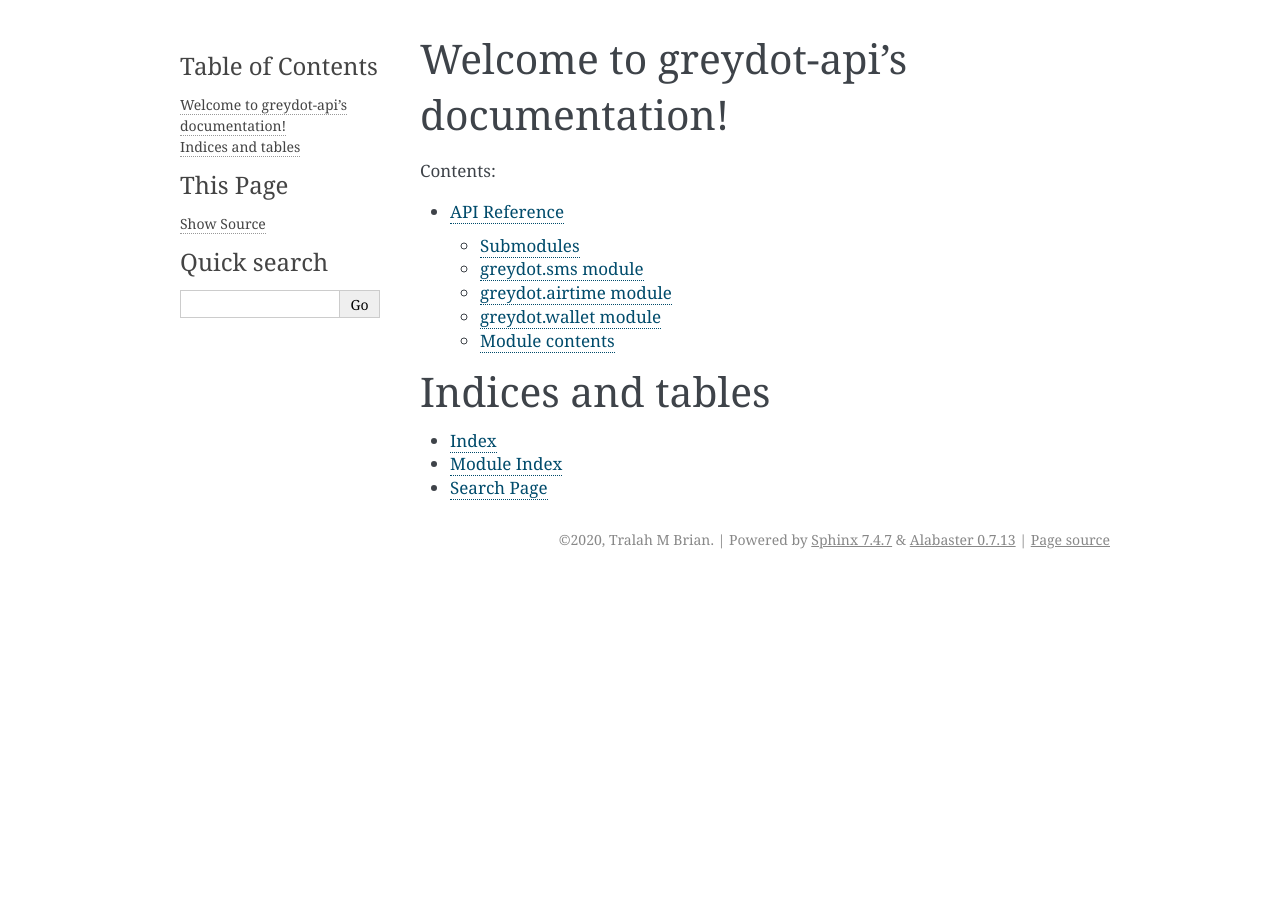
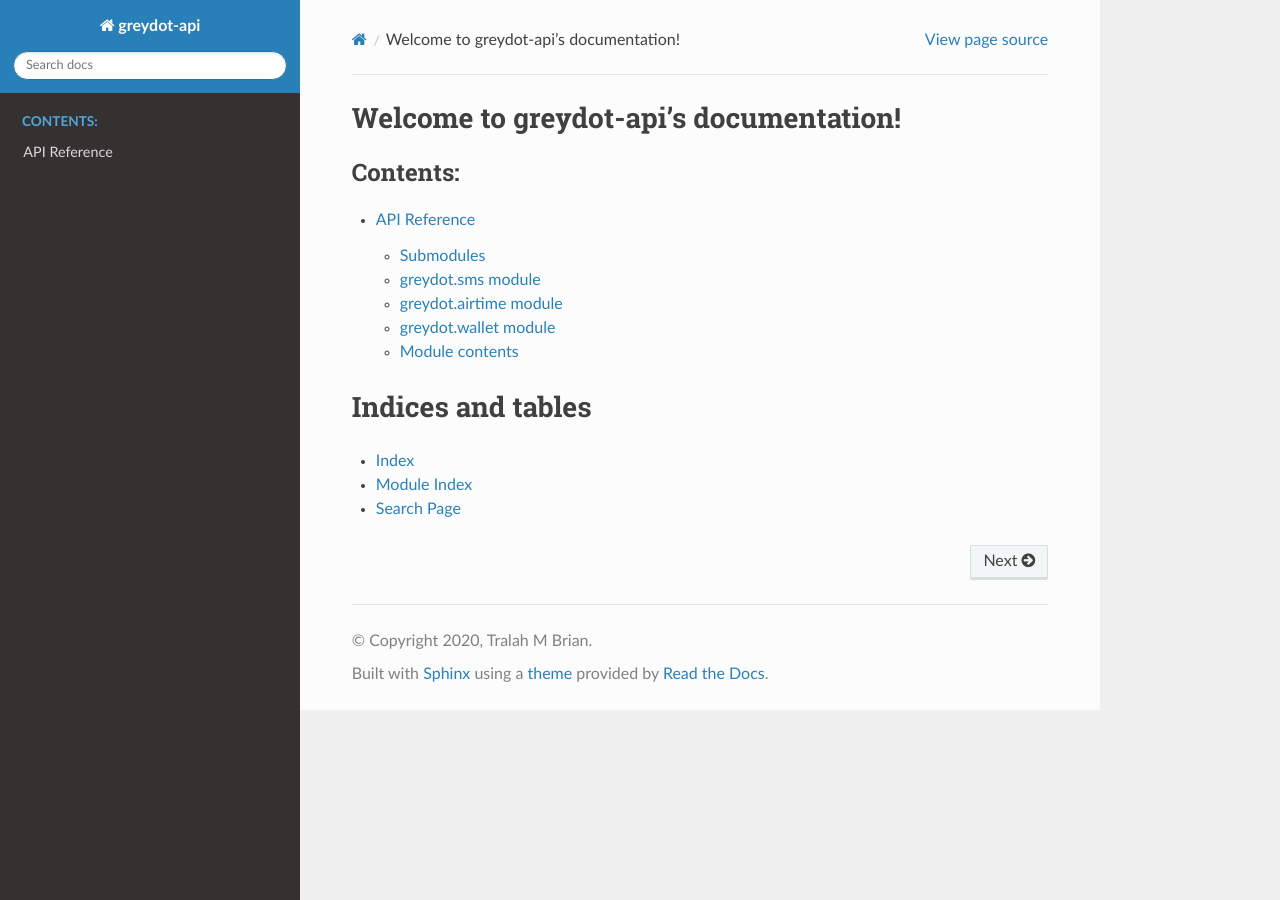
Before and after one commit to TralahM/greydot-api, a Sphinx documentation site: the page built from docs/index.rst, in a window 1280 px wide. Built offline with Sphinx 7.4.7 and the Read the Docs theme 2.0.0, drawn with Linux system fonts in a browser that asks for light colours.

Commit message:
set python requirements

```diff
--- a/docs/conf.py
+++ b/docs/conf.py
@@ -12,6 +12,7 @@
 #
 import os
 import sys
+import sphinx_rtd_theme
 
 sys.path.insert(0, os.path.abspath(".."))
 
@@ -38,6 +39,7 @@ extensions = [
     "sphinx.ext.intersphinx",
     "sphinx.ext.todo",
     "sphinx.ext.autosummary",
+    "sphinx_rtd_theme",
 ]
 
 # Add any paths that contain templates here, relative to this directory.
@@ -56,7 +58,7 @@ exclude_patterns = ["_build", "Thumbs.db", ".DS_Store"]
 # The theme to use for HTML and HTML Help pages.  See the documentation for
 # a list of builtin themes.
 #
-html_theme = "alabaster"
+html_theme = "sphinx_rtd_theme"
 
 # Add any paths that contain custom static files (such as style sheets) here,
 # relative to this directory. They are copied after the builtin static files,
--- /dev/null
+++ b/docs/requirements.txt
@@ -0,0 +1,2 @@
+lxml
+sphinx_rtd_theme
--- a/readthedocs.yml
+++ b/readthedocs.yml
@@ -8,3 +8,8 @@ version: 2
 # Build documentation in the docs/ directory with Sphinx
 sphinx:
   configuration: docs/conf.py
+# Optionally set the version of Python and requirements required to build your docs
+python:
+  version: 3.7
+  install:
+    - requirements: docs/requirements.txt
```
